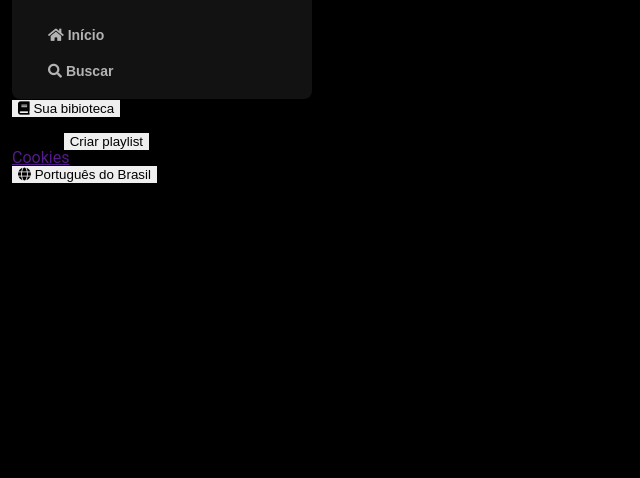
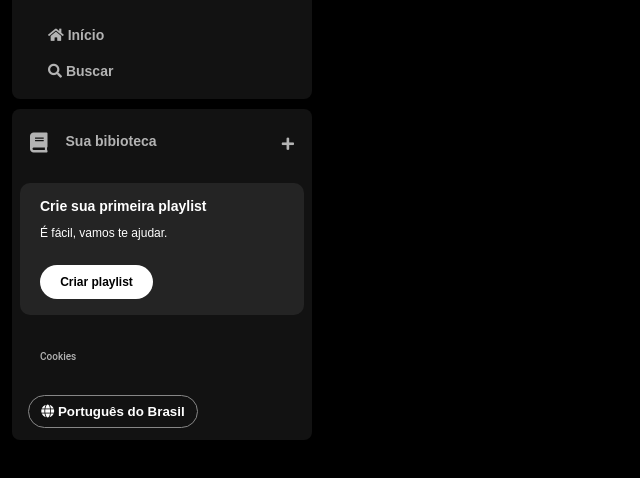
Before and after one commit to CarlosYanBezerraVieira/spotify-imersao-alura, a plain HTML site: page index.html in a window 1280 px wide. Shown: the part 74-552 px from the top of the page, without its empty margins (0-640 px from the left). Drawn offline with Linux system fonts and the light colour scheme.

Commit message:
style: new styles of library

```diff
--- a/styles.css
+++ b/styles.css
@@ -5,13 +5,13 @@ body {
     padding: 0;
 }
 
-h1{
+h1 {
     color: white;
     text-align: center;
     margin-top: 50px;
 }
 
-.sidebar{
+.sidebar {
     position: fixed;
     top: 0;
     left: 0;
@@ -19,13 +19,14 @@ h1{
     padding: 12px;
     width: 300px;
 }
-.sidebar-navigation{
-    background-color:#121212 ;
-    border-radius:8px ;
+
+.sidebar-navigation {
+    background-color: #121212;
+    border-radius: 8px;
     padding: 16px 0 0 16px;
 }
 
-.sidebar-navigation .logo{
+.sidebar-navigation .logo {
     display: flex;
     border-radius: 8px;
     background: #121212;
@@ -36,18 +37,143 @@ h1{
     width: 80px;
 }
 
-.sidebar nav ul{
+.sidebar nav ul {
     margin-top: 20px;
     padding: 0 20px 10px 20px;
 }
-.sidebar  ul li{
-   padding: 10px 0;
+
+.sidebar ul li {
+    padding: 10px 0;
 }
 
 .sidebar nav ul a {
-   color: #b3b3b3;
-   text-decoration: none;
-   font-weight: 600;
-   font-size: 14px;
+    color: #b3b3b3;
+    text-decoration: none;
+    font-weight: 600;
+    font-size: 14px;
+    font-family: 'DM Sans', sans-serif;
+}
+
+.library {
+    background: #121212;
+    display: flex;
+    border-radius: 8px;
+    justify-content: space-between;
+    flex-direction: column;
+    padding: 4px 8px;
+    color: #b3b3b3;
+    font-weight: 600;
+    font-size: 14px;
+    margin-top: 10px;
+}
+
+.library .library__content {
+    display: flex;
+    justify-content: space-between;
+}
+
+.library .library__button {
+    display: flex;
+    margin-right: 10px;
+    color: #b3b3b3;
+    background-color: transparent;
+    border: 0px;
+    font-size: 14px;
+    font-weight: 700;
+    font-family: 'DM Sans', sans-serif;
+    text-align: center;
+    text-decoration: none;
+    text-transform: none;
+    padding: 20px 10px;
+
+}
+
+.library .library__button .fa {
+    font-size: 20px;
+    margin-right: 10px;
+    font-weight: 300;
+    padding-right: 8px;
+}
+
+.library .library__content .fa-plus {
+    margin: 24px 10px;
+}
+
+.section-playlist {
+    display: flex;
+    align-items: flex-start;
+    justify-content: space-between;
+    background-color: #242424;
+    gap: 20px;
+    color: #b3b3b3;
+    font-weight: 600;
+    font-size: 14px;
+    margin :8px 0px;
+    padding:  16px 20px;
+    border-radius: 10px;
+}
+
+.section-playlist .section-playlist__content {
+    display: flex;
+    flex-direction: column;
+}
+
+.section-playlist__content .text {
+   padding-bottom: 14px;
+   color: white;
    font-family: 'DM Sans', sans-serif;
 }
+
+ .section-playlist__content .title {
+    font-weight: 700;
+}
+
+.section-playlist__content .subtitle {
+    font-weight: 500;
+    font-size: 12px;
+}
+
+.section-playlist__content .section-playlist__button {
+    display: flex;
+    justify-content: center;
+   background: white;
+   color: black;
+   border-radius: 20px;
+   font-size: 12px;
+   font-weight: 700;
+   font-family: 'DM Sans', sans-serif;
+   text-decoration: none;
+   text-transform: none;
+   padding: 10px;
+   margin-top: 12px;
+   border: 0px;
+   width: 113px;
+}
+
+.sidebar .cookies{
+    margin : 25px 20px;
+}
+
+.sidebar .cookies a {
+    color: #b3b3b3;
+    font-weight: 500;
+    font-size: 10px;
+    text-decoration: none;
+}
+
+.sidebar .cookies a:hover {
+    text-decoration: underline;
+}
+
+.languages .languages__button{
+    background-color: transparent;
+    border: 1px solid #878787;
+    color: white;
+    font-weight: bold;
+    cursor: pointer;
+    width: 170px;
+    margin: 8px;
+    padding: 8px;
+    border-radius: 20px;
+
+}
```
